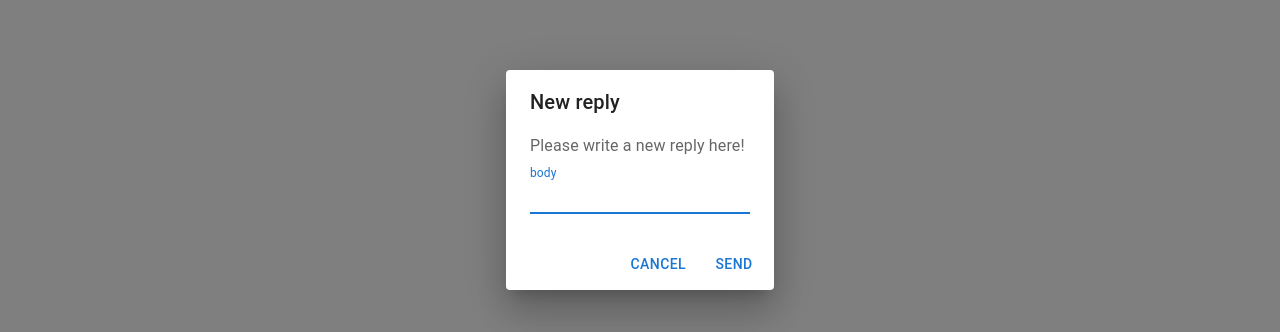
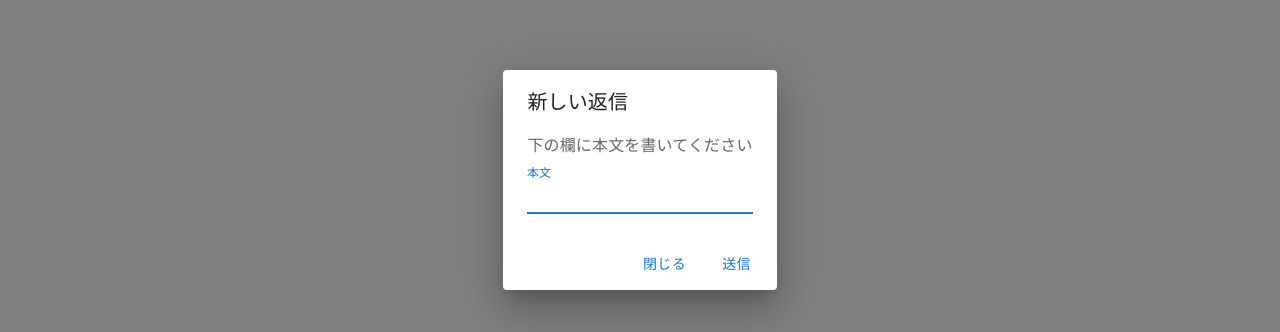
Before and after one commit to prapro-ou/castella-frontend, a Next.js app: page / in a window 1280 px wide. Both pictures are taken after a click on the button 32 px from the left and 120 px from the top of the page. Shown: the part 220-552 px from the top of the page. Built offline with nearby package versions, Linux system fonts and the light colour scheme.

Commit message:
[refactor] 埋め込みの文を英語から日本語に

```diff
--- a/features/MessageDialog.js
+++ b/features/MessageDialog.js
@@ -10,16 +10,16 @@ export default function MessageDialog({open,setOpen,onClickSend}){
     return (
       <div>
         <Dialog open={open} onClose={handleClose}>
-          <DialogTitle>New reply</DialogTitle>
+          <DialogTitle>新しい返信</DialogTitle>
           <DialogContent>
             <DialogContentText>
-              Please write a new reply here!
+              下の欄に本文を書いてください
             </DialogContentText>
             <TextField
               autoFocus={true}
               margin="dense"
               id="message"
-              label="body"
+              label="本文"
               type="text"
               fullWidth
               value={message}//前回の入力を記憶
@@ -28,8 +28,8 @@ export default function MessageDialog({open,setOpen,onClickSend}){
             />
           </DialogContent>
           <DialogActions>
-            <Button onClick={handleClose}>Cancel</Button>
-            <Button onClick={()=>{onClickSend(message);handleClose();}}>Send</Button>
+            <Button onClick={handleClose}>閉じる</Button>
+            <Button onClick={()=>{onClickSend(message);handleClose();}}>送信</Button>
           </DialogActions>
         </Dialog>
       </div>
```
